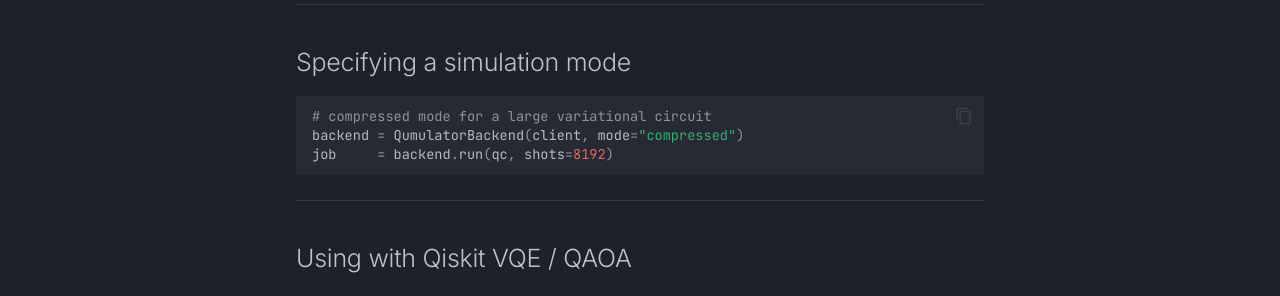
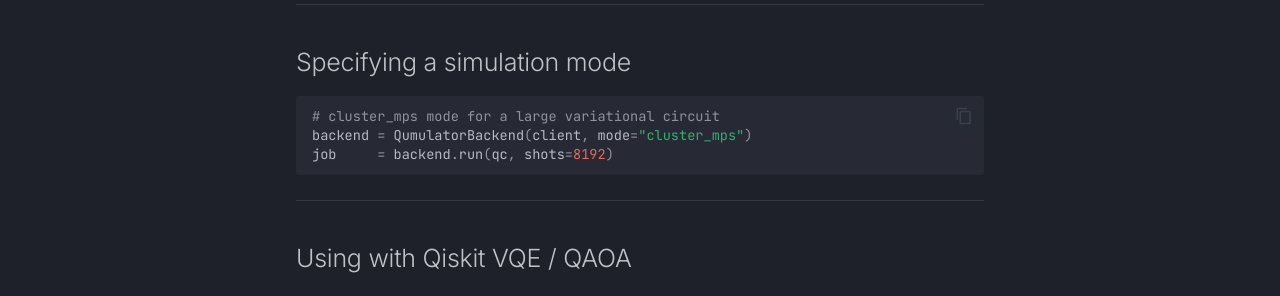
Before and after one commit to qumulator/qumulator-sdk, an MkDocs documentation site: the page built from docs/qiskit.md, in a window 1280 px wide and 1372 px high. Shown: the part 765-1061 px from the top of the window. Built offline with MkDocs 1.6.1 and Material for MkDocs 9.7.7, drawn with Linux system fonts in a browser that asks for light colours; comment, search, counter and statistics services are not loaded.

Commit message:
docs: fix stale mode references and docs quality issues
- README: mode=auto was incorrectly marked as removed; it was re-added
  in v0.4.0 as a first-class auto-routing mode
- circuit.md: bond_dim used old mode names (compressed/tensor); return_statevector
  and return_probabilities referenced old exact mode name
- qasm.md: code example used mode=exact (old name)
- qiskit.md: code example used mode=compressed (old name)
- limits.md: warning admonition used old exact mode name
- index.md: removed duplicate sentence in open-source admonition
- notebooks.md: removed duplicate Demo notebooks heading
- CHANGELOG.md: added docs-fix entry under [Unreleased]

````diff
--- a/docs/qiskit.md
+++ b/docs/qiskit.md
@@ -32,8 +32,8 @@ print(counts)   # {'00': ~1024, '11': ~1024}
 ## Specifying a simulation mode
 
 ```python
-# compressed mode for a large variational circuit
-backend = QumulatorBackend(client, mode="compressed")
+# cluster_mps mode for a large variational circuit
+backend = QumulatorBackend(client, mode="cluster_mps")
 job     = backend.run(qc, shots=8192)
 ```
 
````
Also changed, not shown: CHANGELOG.md (+19 -0 lines), README.md (+1 -1 lines), docs/circuit.md (+3 -3 lines), docs/index.md (+1 -1 lines), docs/limits.md (+1 -1 lines), docs/notebooks.md (+1 -1 lines), docs/qasm.md (+1 -1 lines).
